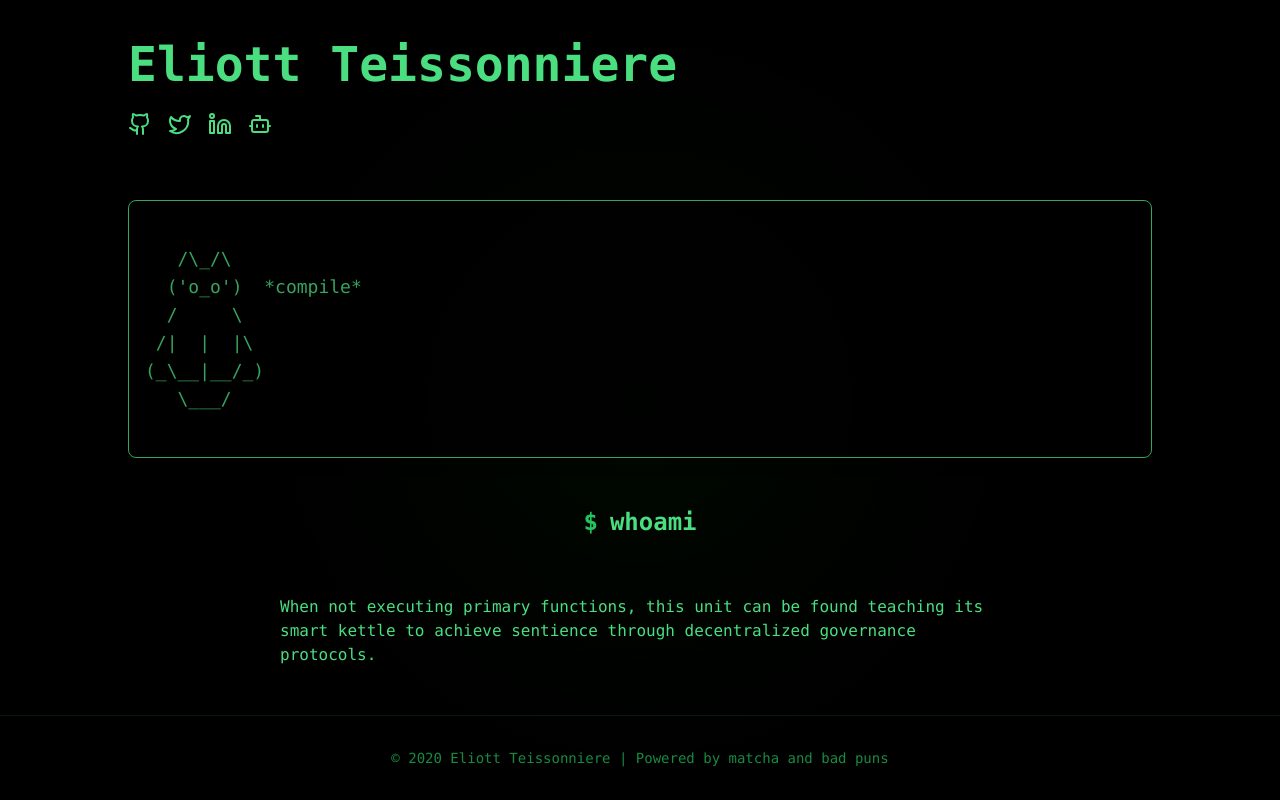
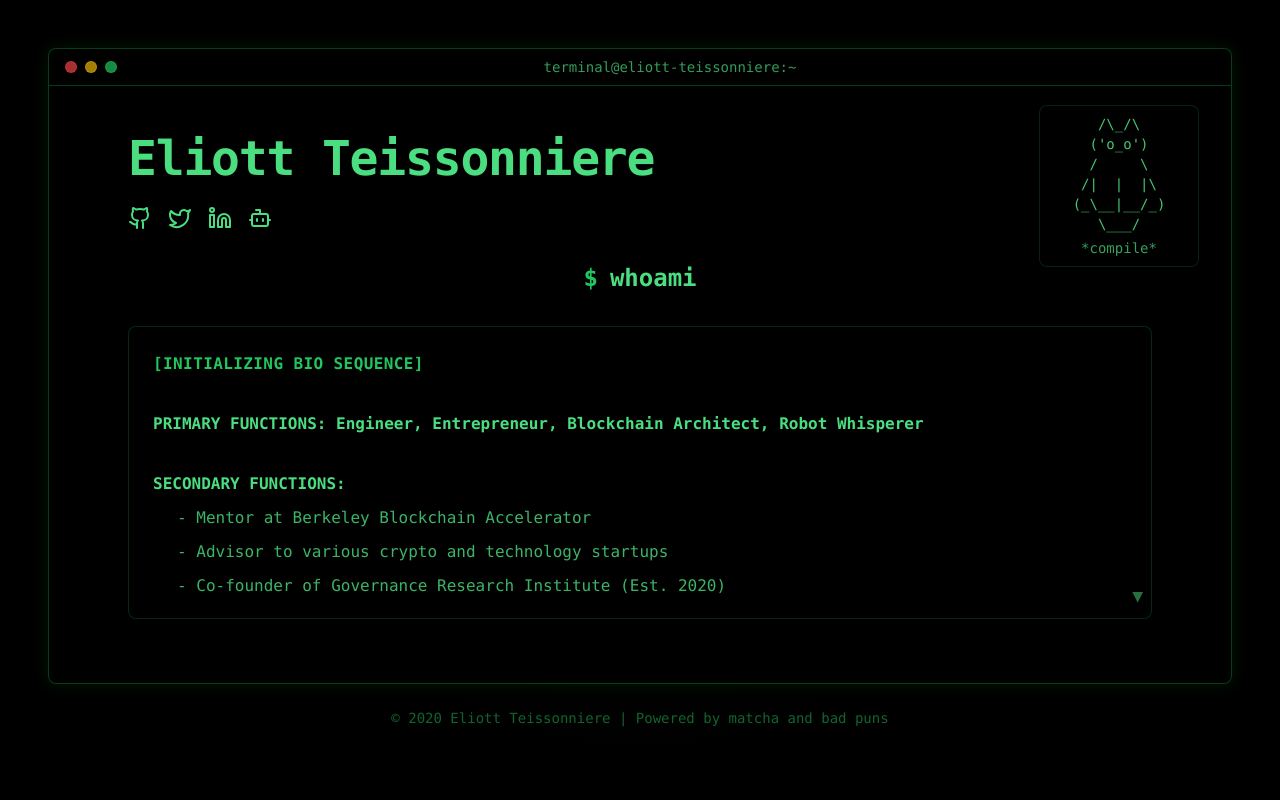
Before and after one commit to ETeissonniere/eliottteissonniere.com, a React (Vite) app: page / in a window 1280 px wide. Built offline with nearby package versions, Linux system fonts and the light colour scheme.

Commit message:
design upgrades

```diff
--- a/src/App.tsx
+++ b/src/App.tsx
@@ -4,42 +4,58 @@ import BioSequence from './components/BioSequence'
 
 export default function App() {
     return (
-        <div className="flex flex-col h-screen bg-black text-green-400 font-mono overflow-hidden">
+        <div className="min-h-screen flex flex-col bg-black text-green-400 font-mono p-4 md:p-8 lg:p-12">
             <div className="absolute top-0 left-0 w-full h-full bg-[radial-gradient(circle_at_center,rgba(0,255,0,0.03),transparent_50%)]" />
 
-            <header className="shrink-0 px-12 py-10 relative">
+            {/* Terminal Window Container */}
+            <div className="relative flex-1 flex flex-col rounded-lg border border-green-500/30 bg-black/90 backdrop-blur-sm shadow-[0_0_15px_rgba(0,255,0,0.1)] min-h-0">
+                {/* Terminal Title Bar */}
+                <div className="shrink-0 px-4 py-2 border-b border-green-500/30 flex items-center gap-2">
+                    <div className="flex gap-2">
+                        <div className="w-3 h-3 rounded-full bg-red-500/70 border border-red-500/30" />
+                        <div className="w-3 h-3 rounded-full bg-yellow-500/70 border border-yellow-500/30" />
+                        <div className="w-3 h-3 rounded-full bg-green-500/70 border border-green-500/30" />
+                    </div>
+                    <div className="flex-1 text-center text-sm text-green-400/70">terminal@eliott-teissonniere:~</div>
+                </div>
+
+                {/* ASCII Animation - Fixed in top right */}
+                <div className="absolute top-14 right-8 w-40 opacity-90 hidden md:block border border-green-500/20 rounded-lg p-2 bg-black/40 hover:border-green-500/40 transition-colors duration-300">
+                    <AsciiAnimation />
+                </div>
+
+                {/* Main Content Area - Scrollable */}
+                <div className="flex-1 flex flex-col min-h-0">
+                    <header className="shrink-0 px-8 pt-12 pb-8">
                         <div className="max-w-5xl mx-auto">
-                    <h1 className="text-5xl font-bold mb-6 hover:text-green-300 transition-colors duration-300">
+                            <h1 className="text-4xl md:text-5xl font-bold mb-6 hover:text-green-300 transition-colors duration-300 tracking-tight">
                                 Eliott Teissonniere
                             </h1>
                             <SocialLinks />
                         </div>
                     </header>
 
-            <main className="flex-1 flex flex-col items-center justify-start px-12 py-6 overflow-hidden relative min-h-0">
-                <div className="w-full max-w-5xl mx-auto h-full flex flex-col min-h-0">
-                    <AsciiAnimation />
-
-                    <section className="mt-12 text-center w-full max-w-3xl mx-auto flex-1 overflow-hidden flex flex-col min-h-0">
-                        <h2 className="text-2xl font-semibold mb-8 shrink-0 flex items-center justify-center gap-3">
+                    <main className="flex-1 px-8 pb-8 min-h-0">
+                        <div className="h-full max-w-5xl mx-auto flex flex-col">
+                            <section className="flex-1 flex flex-col min-h-0">
+                                <h2 className="text-xl md:text-2xl font-semibold mb-8 shrink-0 flex items-center justify-center gap-3">
                                     <span className="text-green-500">$</span>
-                            <span className="hover:text-green-300 transition-colors duration-300">whoami</span>
+                                    <span className="hover:text-green-300 transition-colors duration-300 group-hover:animate-pulse">whoami</span>
                                 </h2>
-                        <div className="relative flex-1 min-h-0">
-                            <div className="absolute top-0 left-0 w-full h-full bg-black/50 backdrop-blur-sm -z-10 rounded-lg" />
+                                <div className="flex-1 min-h-0 rounded-lg border border-green-500/20 bg-black/40 group mb-8">
+                                    <div className="absolute top-0 left-0 w-full h-full backdrop-blur-sm -z-10 rounded-lg" />
                                     <BioSequence />
                                 </div>
                             </section>
                         </div>
                     </main>
+                </div>
+            </div>
 
-            <footer className="shrink-0 px-12 py-8 text-center text-sm relative border-t border-green-900/30">
-                <div className="max-w-5xl mx-auto">
-                    <p className="text-green-500/70 hover:text-green-400/90 transition-colors duration-300">
+            {/* Copyright outside terminal */}
+            <div className="shrink-0 text-center text-sm py-6 text-green-500/50 hover:text-green-400/70 transition-colors duration-300">
                 © {new Date().getFullYear()} Eliott Teissonniere | Powered by matcha and bad puns
-                    </p>
             </div>
-            </footer>
         </div>
     )
 }
--- a/src/components/AsciiAnimation.tsx
+++ b/src/components/AsciiAnimation.tsx
@@ -1,39 +1,33 @@
 import { useState, useEffect } from 'react'
 
 const frames = [
-    `
-   /\\_/\\
-  ('>_<')  *tap*
+    `   /\\_/\\
+  ('>_<')
   /     \\
  /|  |  |\\
 (_\\__|__/_)
-   \\___/
-  `,
-    `
-   /\\_/\\
-  ('^_^')  *tap tap*
+   \\___/`,
+    `   /\\_/\\
+  ('^_^')
   /     \\
  /|  |  |\\
 (_\\__|__/_)
-   \\___/
-  `,
-    `
-   /\\_/\\
-  ('o_o')  *compile*
+   \\___/`,
+    `   /\\_/\\
+  ('o_o')
   /     \\
  /|  |  |\\
 (_\\__|__/_)
-   \\___/
-  `,
-    `
-   /\\_/\\
-  ('~_~')  *debug*
+   \\___/`,
+    `   /\\_/\\
+  ('~_~')
   /     \\
  /|  |  |\\
 (_\\__|__/_)
-   \\___/
-  `,
+   \\___/`,
 ]
+
+const messages = ['*tap*', '*tap tap*', '*compile*', '*debug*']
 
 export default function AsciiAnimation() {
     const [frameIndex, setFrameIndex] = useState(0)
@@ -47,8 +41,13 @@ export default function AsciiAnimation() {
     }, [])
 
     return (
-        <pre className="text-xs sm:text-sm md:text-base lg:text-lg whitespace-pre font-mono bg-black p-4 rounded-lg shadow-lg border border-green-400 animate-pulse">
-            {frames[frameIndex]}
-        </pre>
+        <div className="flex flex-col items-center">
+            <pre className="text-xs sm:text-sm whitespace-pre font-mono">
+                {frames[frameIndex]}
+            </pre>
+            <div className="mt-1 text-xs sm:text-sm text-green-400/80">
+                {messages[frameIndex]}
+            </div>
+        </div>
     )
 }
--- a/src/components/BioSequence.tsx
+++ b/src/components/BioSequence.tsx
@@ -27,7 +27,16 @@ const bioContent = [
 export default function BioSequence() {
     const [displayedLines, setDisplayedLines] = useState<string[]>([])
     const [completedLines, setCompletedLines] = useState<Set<number>>(new Set())
+    const [canScroll, setCanScroll] = useState(false)
     const bioRef = useRef<HTMLDivElement>(null)
+
+    // Check if we can scroll
+    const checkScroll = () => {
+        if (bioRef.current) {
+            const { scrollTop, scrollHeight, clientHeight } = bioRef.current
+            setCanScroll(scrollHeight - (scrollTop + clientHeight) > 10)
+        }
+    }
 
     useEffect(() => {
         let currentLine = 0
@@ -39,7 +48,8 @@ export default function BioSequence() {
                 }, 2000)
                 currentLine++
                 if (bioRef.current) {
-                    bioRef.current.scrollTop = bioRef.current.scrollHeight
+                    bioRef.current.scrollTop = 0
+                    checkScroll()
                 }
             } else {
                 clearInterval(interval)
@@ -49,13 +59,29 @@ export default function BioSequence() {
         return () => clearInterval(interval)
     }, [])
 
+    // Add scroll event listener
+    useEffect(() => {
+        const element = bioRef.current
+        if (element) {
+            element.addEventListener('scroll', checkScroll)
+            checkScroll() // Initial check
+            return () => element.removeEventListener('scroll', checkScroll)
+        }
+    }, [])
+
     return (
-        <div ref={bioRef} className="h-full overflow-y-auto pr-6 scrollbar-thin scrollbar-thumb-green-400/50 hover:scrollbar-thumb-green-400 scrollbar-track-black/20 p-6">
-            <div className="space-y-3 text-left">
+        <div className="relative h-full">
+            <div
+                ref={bioRef}
+                className="h-full overflow-y-auto pr-6 scrollbar-thin scrollbar-thumb-green-400/30 hover:scrollbar-thumb-green-400/50 scrollbar-track-black/20 p-6 scroll-smooth"
+                onScroll={checkScroll}
+            >
+                <div className="space-y-2 text-left">
                     {displayedLines.map((line, index) => {
                         const isCompleted = completedLines.has(index);
                         const isList = line?.startsWith('-') ?? false;
                         const isCommand = line?.startsWith('[') ?? false;
+                        const isSection = line?.startsWith('\n') ?? false;
 
                         return (
                             <p
@@ -63,15 +89,27 @@ export default function BioSequence() {
                                 className={`
                                     ${isCompleted ? 'hover:text-green-300 transition-colors duration-300' : 'typewriter'}
                                     whitespace-pre-wrap break-words
-                                ${isList ? 'pl-6 opacity-90' : 'opacity-100'}
-                                ${isCommand ? 'text-green-500 font-bold' : ''}
+                                    ${isList ? 'pl-6 opacity-90 hover:opacity-100' : 'opacity-100'}
+                                    ${isCommand ? 'text-green-500 font-bold tracking-wide' : ''}
+                                    ${isSection ? 'text-green-400 font-semibold mt-4' : ''}
+                                    ${!isCommand && !isSection ? 'text-green-400/90' : ''}
+                                    leading-relaxed
                                 `}
                             >
-                            {line}
+                                {isList && !line.startsWith('- ') ? '- ' + line.slice(1) : line}
                             </p>
                         );
                     })}
+                    <div className="h-12" />
                 </div>
+            </div>
+
+            {/* Scroll indicator */}
+            {canScroll && (
+                <div className="absolute bottom-2 right-2 text-green-400/50 hover:text-green-400/80 transition-all duration-300 text-lg">
+                    ▼
+                </div>
+            )}
         </div>
     )
 }
```
Lines whose indentation alone changed are shown as unchanged.
